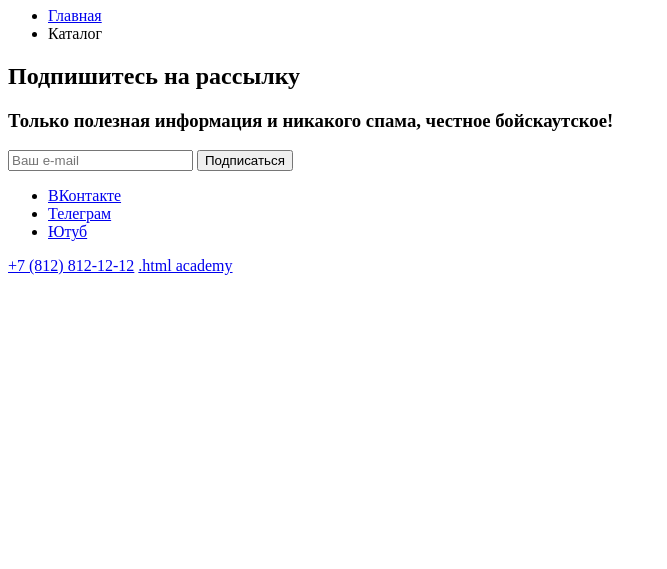
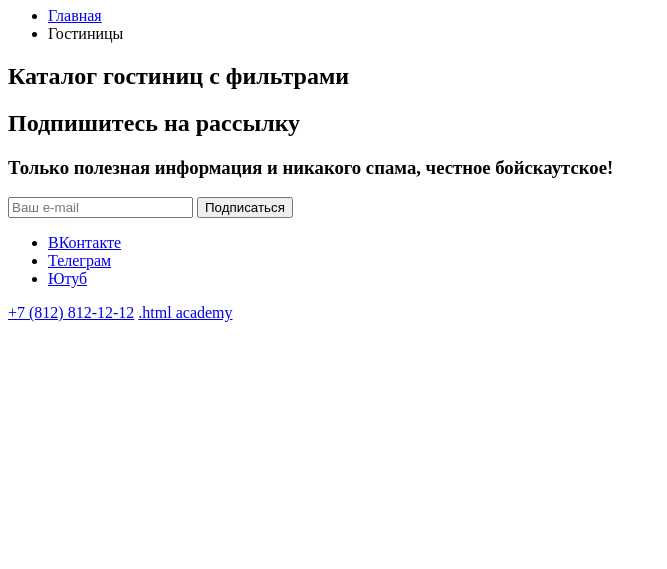
Before and after one commit to htmlacademy-htmlcss/2195915-sedona-36, a plain HTML site: page catalog.html in a window 1280 px wide. Shown: the part 231-800 px from the top of the page, without its empty margins (0-667 px from the left). Drawn offline with Linux system fonts and the light colour scheme.

Commit message:
Добавляет секцию и подзаголовок каталога гостиниц

```diff
--- a/catalog.html
+++ b/catalog.html
@@ -42,16 +42,22 @@
        <main class="main-inner">
         <header class="header-inner">
             <h1>Гостиницы Седоны</h1>
-        </header>
+
         <ul class="breadcrumbs">
             <li class="breadcrumbs-item">
               <a class="breadcrumbs-link" href="index.html">
                 <span class="visually-hidden">Главная</span></a>
             </li>
             <li class="breadcrumbs-item">
-              <a class="breadcrumbs-link">Каталог</a>
+              <a class="breadcrumbs-link">Гостиницы</a>
             </li>
           </ul>
+        </header>
+
+        <section class="catalog-hotels">
+            <h2>Каталог гостиниц с фильтрами</h2>
+
+        </section>
 
         <section class="newsletter">
             <h2 class="newsletter-title">Подпишитесь на рассылку</h2>
```
